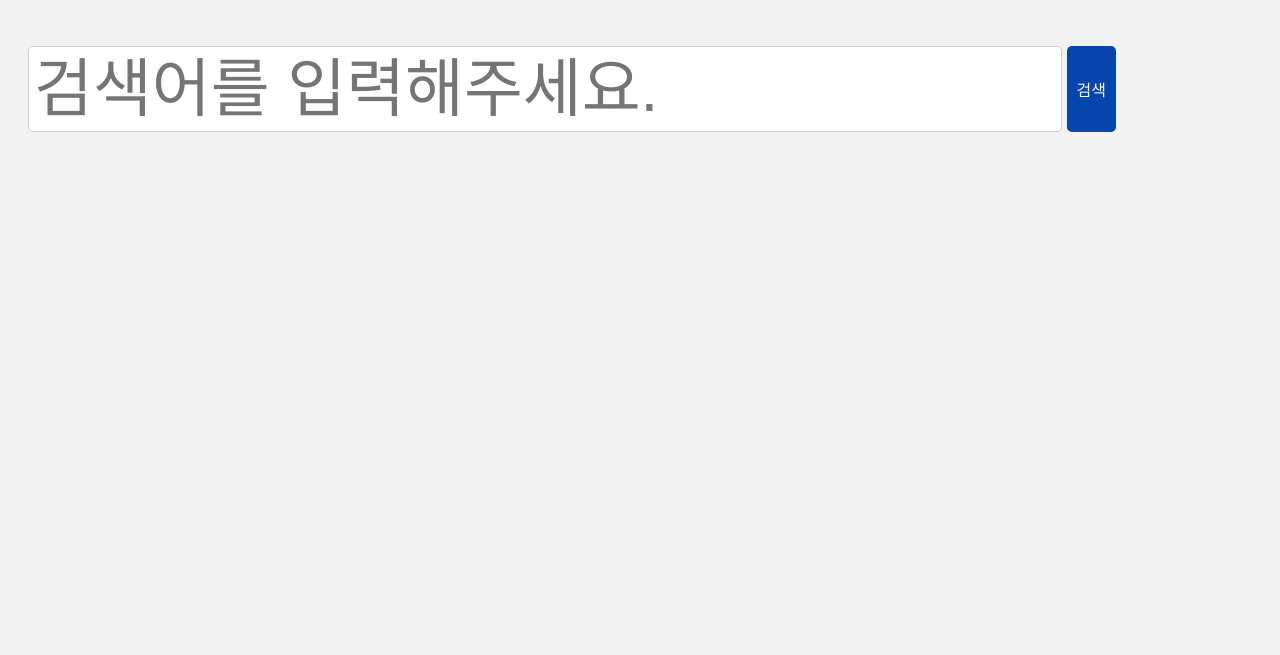
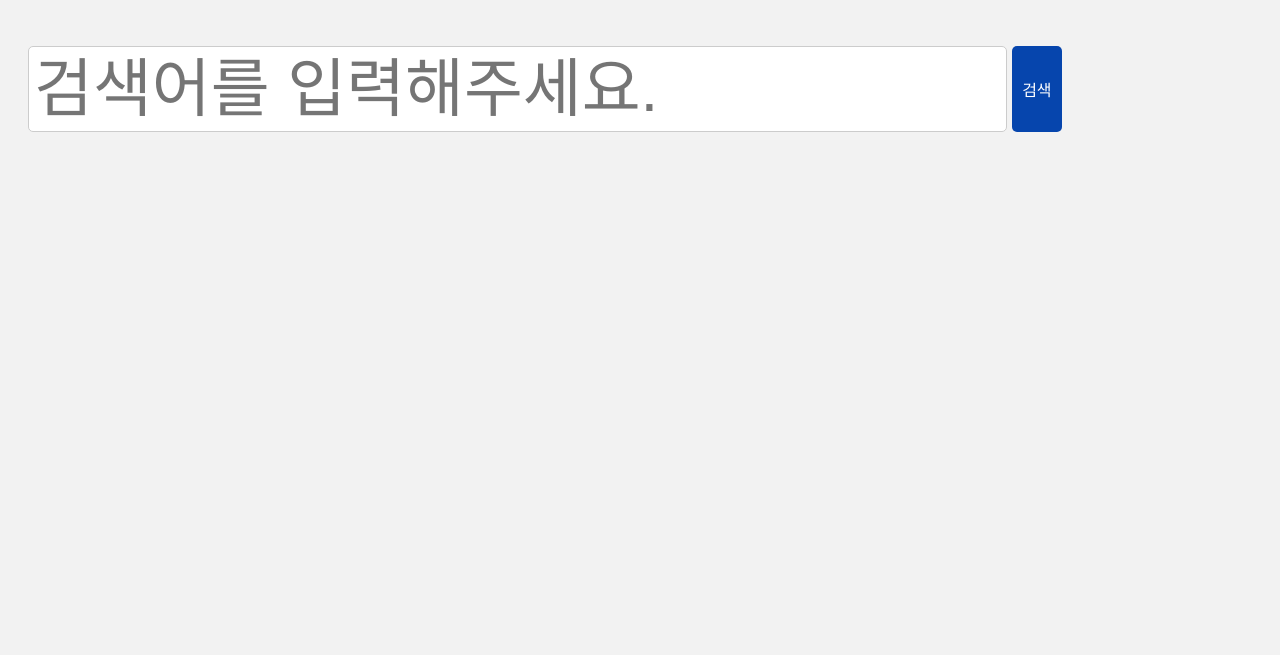
Before and after one commit to 128june/chargecare, a plain HTML site: page chargecare.html in a window 1280 px wide. Shown: the part 145-800 px from the top of the page. Drawn offline with nearby package versions, Linux system fonts and the light colour scheme.

Commit message:
june_230529 챗봇 UI 및 기능 개선 7

```diff
--- a/chargecare.html
+++ b/chargecare.html
@@ -7,6 +7,7 @@
 
     html {
       height: 90%;
+        background-color: #f2f2f2;
 
       -webkit-text-size-adjust: none;
       text-size-adjust: none;
@@ -14,7 +15,7 @@
     body{
       height: 100%;
       overflow-x: hidden; /* 가로 스크롤 비활성화 */
-      width: 100vw; /* 가로로 100% 화면을 차지 */
+      width: 95vw; /* 가로로 100% 화면을 차지 */
       background-color: #f2f2f2;
       font-family: Arial, sans-serif;
     }
```
